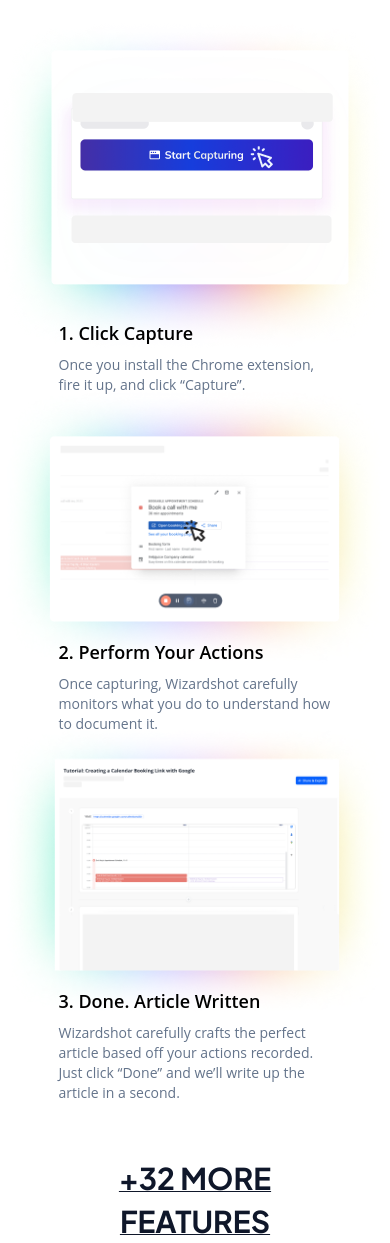
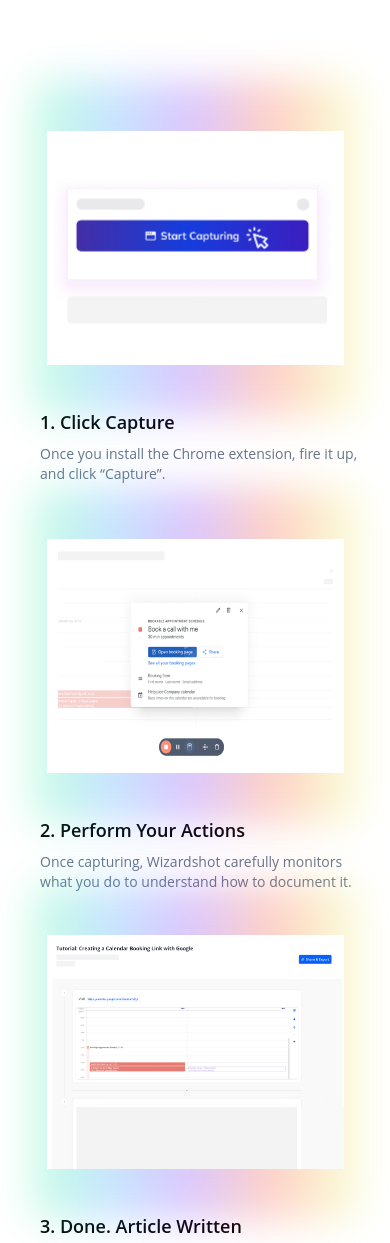
Before and after one commit to phfdonda/Helpjuice-FrontendTest, a website: page src/index.html in a window 390 px wide. Shown: the part 860-2103 px from the top of the page. Drawn offline with Linux system fonts and the light colour scheme.

Commit message:
Finish mobile version with all CSS modifications

```diff
--- a/src/index.html
+++ b/src/index.html
@@ -87,13 +87,24 @@
     YOU.
    </h2>
 
-   <ul class="steps flex justify-center items-center flex-col w-screen my-8">
-    <li class="flex justify-center items-center flex-col h-80 my-4">
-     <img
-      src="./public/click_capture.png"
-      alt="Image showing click and capture"
-     />
-     <div class="text_box text-left w-3/5">
+   <div></div>
+
+   <ul class="steps flex flex-col gap-y-10 w-screen mt-12 mb-28">
+    <li class="relative block w-full h-80 my-6">
+     <div class="relative w-full mx-auto h-80">
+      <div class="w-10/12 mx-auto top-[-30px] h-6/12 gradient-shadow"></div>
+
+      <div
+       class="absolute top-0 right-0 left-0 bottom-0 m-auto w-[297px] h-[234px] bg-white"
+      >
+       <img
+        class="w-[297px] h-[234px]"
+        src="./public/category-card.png"
+        alt="capture"
+       />
+      </div>
+     </div>
+     <div class="w-80 h-80 text-left ml-10">
       <h4 class="font-sans text-lg font-semibold mb-2">1. Click Capture</h4>
       <h5 class="font-sans text-sm font-normal text-slate-500">
        Once you install the Chrome extension, fire it up, and click “Capture”.
@@ -101,12 +112,21 @@
      </div>
     </li>
 
-    <li class="flex justify-center items-center flex-col h-80 my-4">
-     <img
-      src="./public/perform_your_actions.png"
-      alt="Image showing actions being performed"
-     />
-     <div class="text_box text-left w-3/5">
+    <li class="relative w-full h-80 my-6">
+     <div class="relative w-full mx-auto h-80">
+      <div class="w-10/12 mx-auto top-[-30px] h-6/12 gradient-shadow"></div>
+
+      <div
+       class="absolute top-0 right-0 left-0 bottom-0 m-auto w-[297px] h-[234px] bg-white"
+      >
+       <img
+        class="w-[297px] h-[234px]"
+        src="./public/perform.png"
+        alt="capture"
+       />
+      </div>
+     </div>
+     <div class="w-80 h-80 text-left ml-10">
       <h4 class="font-sans text-lg font-semibold mb-2">
        2. Perform Your Actions
       </h4>
@@ -117,16 +137,20 @@
      </div>
     </li>
 
-    <li class="flex justify-center items-center flex-col h-80 my-4">
-     <img
-      src="./public/done_article_written.png"
-      alt="Image of article written"
-     />
-     <div class="text_box text-left w-3/5">
+    <li class="relative w-full h-80 my-3">
+     <div class="relative w-full mx-auto h-80">
+      <div class="w-10/12 mx-auto top-[-30px] h-6/12 gradient-shadow"></div>
+
+      <div
+       class="absolute top-0 right-0 left-0 bottom-0 m-auto w-[297px] h-[234px] bg-white"
+      >
+       <img class="w-[297px] h-[234px]" src="./public/done.png" alt="capture" />
+      </div>
+     </div>
+     <div class="w-80 h-80 text-left ml-10">
       <h4 class="font-sans text-lg font-semibold mb-2">
        3. Done. Article Written
       </h4>
-
       <h5 class="font-sans text-sm font-normal text-slate-500">
        Wizardshot carefully crafts the perfect article based off your actions
        recorded. Just click “Done” and we’ll write up the article in a second.
```
Also changed, not shown: src/output.css, src/public/category-card.png (added), src/public/done.png (added), src/public/perform.png (added).
